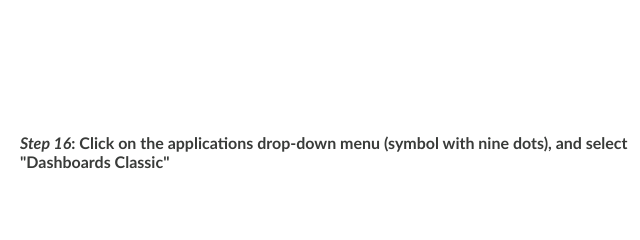
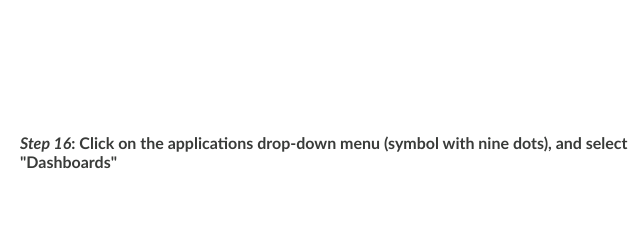
Before and after one commit to npretli/npretli99log, a plain HTML site: page index.html in a window 1280 px wide. Shown: the part 4420-4660 px from the top of the page, 0-640 px from the left. Drawn offline with Linux system fonts and the light colour scheme.

Commit message:
Update index.html

```diff
--- a/index.html
+++ b/index.html
@@ -168,7 +168,7 @@
 
 	<section class="col-12 section-style-2col">
 	<div class="col-6">
-	    <h4><i>Step 16</i>: Click on the applications drop-down menu (symbol with nine dots), and select "Dashboards Classic"</h4>
+	    <h4><i>Step 16</i>: Click on the applications drop-down menu (symbol with nine dots), and select "Dashboards"</h4>
 	</div>
 	<div class="col-6">
 	    <img src="photos/pic-13.JPG" alt="Workflow Guide" class = "pics">
```
